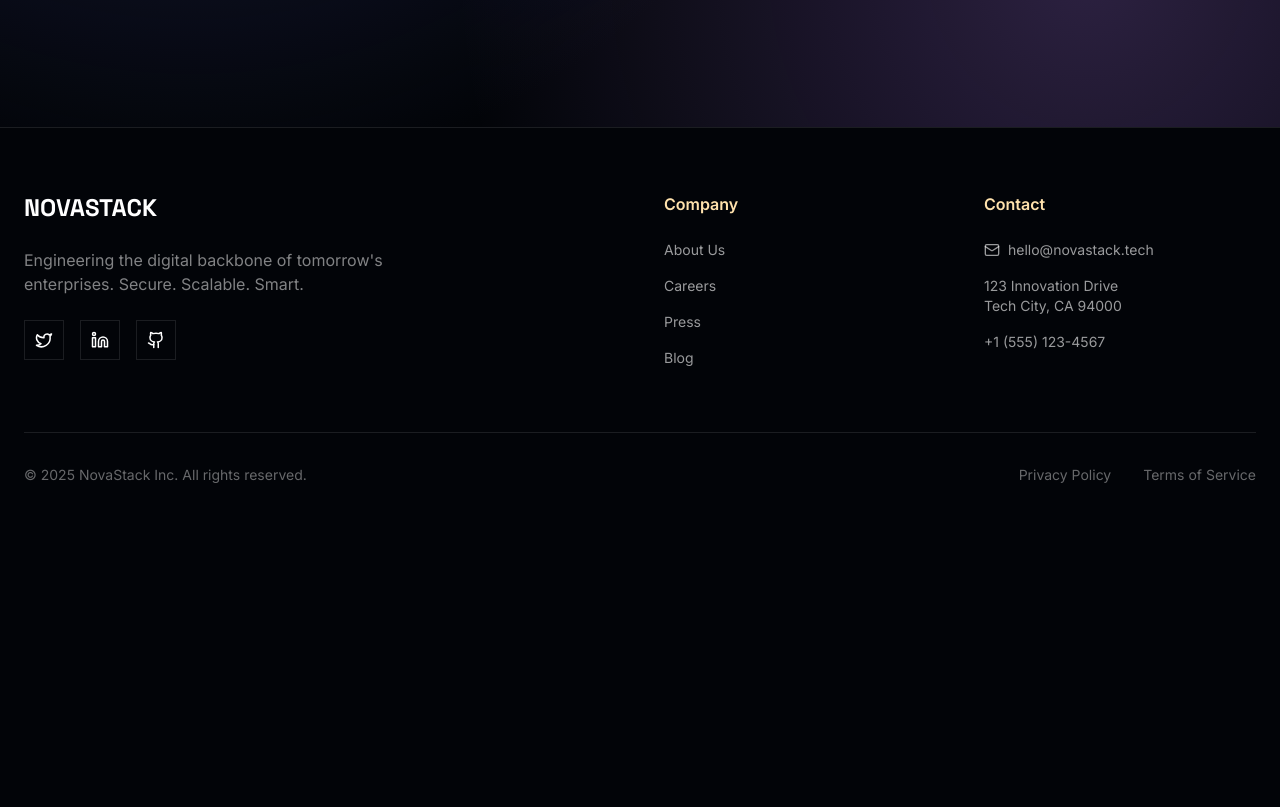
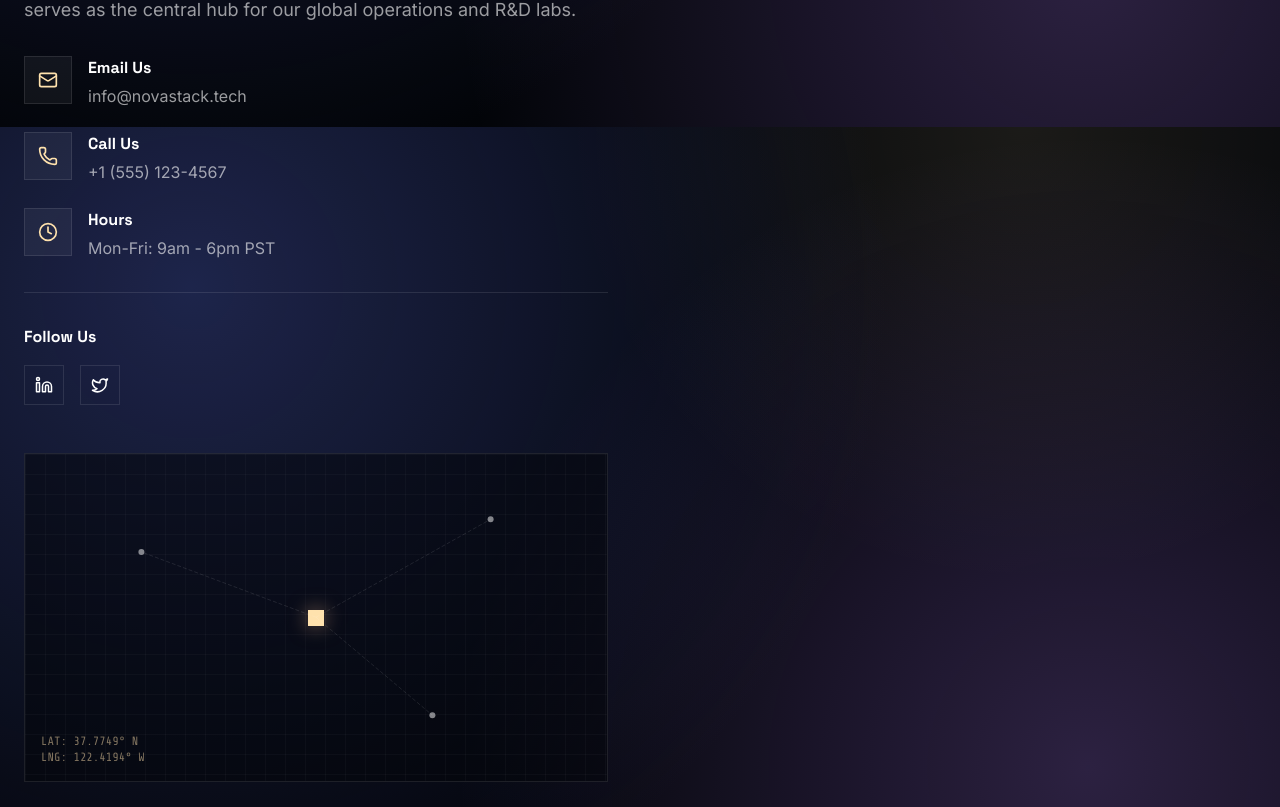
Before and after one commit to AsimBinNasir/NovaStack, a React (Vite) app: page /contact in a window 1280 px wide. Shown: the part 673-1480 px from the top of the page. Before the commit the page ends 1190 px from the top, so only its background shows below. Built offline with nearby package versions, Linux system fonts and the light colour scheme; a web font is replaced by a local one.

Commit message:
feat(Contact): implement ContactInfo component with detailed contact methods and visual elements

```diff
--- a/src/components/CallToAction.jsx
+++ b/src/components/CallToAction.jsx
@@ -10,8 +10,6 @@ export const CallToAction = () => {
     }
     return (
         <section className="py-32 relative overflow-hidden">
-            {/* Background flare */}
-            {/* Note: Tailwind colors like nova-purple/20 must be defined in your tailwind.config.js */}
             <div className="absolute top-1/2 left-1/2 -translate-x-1/2 -translate-y-1/2 w-[600px] h-[600px] bg-nova-purple/20 rounded-full blur-[120px] pointer-events-none"></div>
 
             <div className="container mx-auto px-6 relative z-10 text-center">
--- a/src/components/Footer.jsx
+++ b/src/components/Footer.jsx
@@ -1,23 +1,15 @@
-// Footer.jsx
-
 import React from 'react';
 import { useNavigate } from 'react-router-dom';
 import { Twitter, Linkedin, Github, Mail } from 'lucide-react';
 
-// The ': React.FC' type annotation is removed
 export const Footer = () => {
   const navigate = useNavigate();
 
   // Function to navigate to home and scroll to the top of the page
   const handleHomeClick = (e) => {
-    e.preventDefault(); // Prevent default link behavior
-
-    // 1. Navigate to the home path.
-    // If the user is already on the home page, this does nothing but change the history state.
+    e.preventDefault();
     navigate('/');
 
-    // 2. Scroll to the top of the viewport.
-    // The smooth scrolling effect is handled by the global CSS rule on <html>.
     window.scrollTo(0, 0);
   };
 
@@ -73,7 +65,6 @@ export const Footer = () => {
         </div>
 
         <div className="border-t border-white/10 pt-8 flex flex-col md:flex-row justify-between items-center text-sm text-white/40">
-          {/* Using JavaScript to get the current year for the copyright date */}
           <p>&copy; {new Date().getFullYear()} NovaStack Inc. All rights reserved.</p>
           <div className="flex space-x-8 mt-4 md:mt-0">
             <a href="#" className="hover:text-white transition-colors">Privacy Policy</a>
--- a/src/components/Services.jsx
+++ b/src/components/Services.jsx
@@ -1,10 +1,6 @@
-// Services.jsx
-
 import React from 'react';
-// Lucide icons are used for visual appeal in the service boxes
 import { Cloud, ShieldCheck, Cpu, Database, Globe, Zap } from 'lucide-react';
 
-// The ServiceItem interface is removed, but the data structure remains
 const services = [
   {
     title: "Cloud Migration",
@@ -32,7 +28,6 @@ const services = [
   },
 ];
 
-// The ': React.FC' type annotation is removed
 export const Services = () => {
   return (
     <section id="services" className="py-24 relative">
@@ -48,7 +43,6 @@ export const Services = () => {
         <div className="grid grid-cols-1 md:grid-cols-3 gap-4">
           {services.map((service, index) => (
             <div
-              // Using index as a key is okay if the list order is static
               key={index}
               className={`
                 group relative p-8 bg-white/5 border border-white/10 backdrop-blur-sm
--- a/src/components/Testimonials.jsx
+++ b/src/components/Testimonials.jsx
@@ -1,9 +1,6 @@
-// Testimonials.jsx
-
 import React, { useState, useEffect } from 'react';
 import { Quote } from 'lucide-react';
 
-// The TestimonialItem interface is removed
 const testimonials = [
   {
     quote: "NovaStack transformed our archaic infrastructure into a streamlined, cloud-native powerhouse. The efficiency gains were immediate.",
@@ -37,7 +34,6 @@ const testimonials = [
   }
 ];
 
-// The ': React.FC' type annotation is removed
 export const Testimonials = () => {
   const [currentIndex, setCurrentIndex] = useState(0);
 
@@ -45,7 +41,7 @@ export const Testimonials = () => {
     const interval = setInterval(() => {
       // Loop back to 0 when the last item is reached
       setCurrentIndex((prev) => (prev + 1) % testimonials.length);
-    }, 5000); // Slides every 5 seconds (5000ms)
+    }, 3000); // Slides every 3 seconds (3000ms)
     return () => clearInterval(interval);
   }, []);
 
@@ -93,7 +89,6 @@ export const Testimonials = () => {
 
         {/* Carousel Track */}
         <div className="relative -mx-4">
-            {/* Embed internal CSS for responsive custom property calculation */}
             <style>{`
               #testimonial-track-wrapper {
                 --slide-width: 100%;
--- a/src/components/about/AboutCTA.jsx
+++ b/src/components/about/AboutCTA.jsx
@@ -3,7 +3,6 @@ import { ArrowRight } from 'lucide-react';
 import { Button } from '../ui/Button';
 import { useNavigate } from 'react-router-dom';
 
-// The ': React.FC' type annotation is removed
 export const AboutCTA = () => {
   const navigate = useNavigate();
 
--- a/src/components/about/AboutHero.jsx
+++ b/src/components/about/AboutHero.jsx
@@ -1,5 +1,3 @@
-// AboutHero.jsx
-
 import React from 'react';
 
 // Configuration for the schematic nodes representing the network architecture
@@ -24,7 +22,6 @@ const BEAMS = [
   { d: "M600 450 Q 500 375 400 300", delay: 2 },
 ];
 
-// The ': React.FC' type annotation is removed
 export const AboutHero = () => {
   return (
     <section className="container mx-auto px-6 py-20 md:py-28">
--- a/src/components/about/Principles.jsx
+++ b/src/components/about/Principles.jsx
@@ -22,13 +22,11 @@ const PrincipleCard = ({ icon: Icon, title, description, theme }) => { // eslint
     <div className={`p-10 border border-white/10 bg-nova-dark/40 backdrop-blur-md relative overflow-hidden group ${c.borderHover} transition-colors duration-300`}>
       {/* Background Large Icon Watermark */}
       <div className="absolute top-0 right-0 p-6 opacity-5 group-hover:opacity-10 transition-opacity duration-500">
-        {/* The Icon is used here! */}
         <Icon size={120} strokeWidth={1} />
       </div>
 
       <div className="relative z-10">
         <div className={`w-16 h-16 ${c.iconBg} flex items-center justify-center mb-6 ${c.iconText} border ${c.iconBorder}`}>
-          {/* And here! */}
           <Icon className="w-8 h-8" />
         </div>
         <h3 className="text-2xl font-bold mb-4 font-display text-white">{title}</h3>
--- a/src/components/about/Team.jsx
+++ b/src/components/about/Team.jsx
@@ -1,8 +1,5 @@
-// Team.jsx
-
 import React from 'react';
 
-// The TeamMember interface is removed, and the data structure remains in JS
 export const Team = () => {
   const members = [
     {
--- a/src/components/contact/ContactInfo.jsx
+++ b/src/components/contact/ContactInfo.jsx
@@ -1,9 +1,99 @@
-import React from 'react'
+import React from 'react';
+import { Mail, Phone, Linkedin, Twitter, Clock } from 'lucide-react';
 
-const ContactInfo = () => {
+
+export const ContactInfo = () => {
   return (
-    <div>ContactInfo</div>
-  )
-}
+    <div className="space-y-12">
+      <div>
+        <h3 className="text-2xl font-display font-bold mb-6 text-white">Other Ways to Connect</h3>
+        <p className="text-white/60 text-lg leading-relaxed mb-8">
+          Located in the heart of the Innovation District, our headquarters serves as the central hub for our global operations and R&D labs.
+        </p>
+
+        <div className="space-y-6">
+          <div className="flex items-start gap-4 group">
+            <div className="w-12 h-12 bg-white/5 border border-white/10 flex items-center justify-center text-nova-peach group-hover:bg-nova-peach group-hover:text-nova-dark transition-colors duration-300">
+              <Mail size={20} />
+            </div>
+            <div>
+              <h4 className="font-display font-bold text-white mb-1">Email Us</h4>
+              <a href="mailto:info@novastack.tech" className="text-white/60 hover:text-white transition-colors">info@novastack.tech</a>
+            </div>
+          </div>
+
+          <div className="flex items-start gap-4 group">
+            <div className="w-12 h-12 bg-white/5 border border-white/10 flex items-center justify-center text-nova-peach group-hover:bg-nova-peach group-hover:text-nova-dark transition-colors duration-300">
+              <Phone size={20} />
+            </div>
+            <div>
+              <h4 className="font-display font-bold text-white mb-1">Call Us</h4>
+              <p className="text-white/60">+1 (555) 123-4567</p>
+            </div>
+          </div>
+
+            <div className="flex items-start gap-4 group">
+            <div className="w-12 h-12 bg-white/5 border border-white/10 flex items-center justify-center text-nova-peach group-hover:bg-nova-peach group-hover:text-nova-dark transition-colors duration-300">
+              <Clock size={20} />
+            </div>
+            <div>
+              <h4 className="font-display font-bold text-white mb-1">Hours</h4>
+              <p className="text-white/60">Mon-Fri: 9am - 6pm PST</p>
+            </div>
+          </div>
+        </div>
+
+        <div className="mt-8 pt-8 border-t border-white/10">
+          <h4 className="font-display font-bold text-white mb-4">Follow Us</h4>
+          <div className="flex space-x-4">
+            {/* LinkedIn Link */}
+            <a href="#" className="w-10 h-10 border border-white/10 flex items-center justify-center hover:bg-white hover:text-nova-dark transition-colors" aria-label="LinkedIn">
+              <Linkedin size={18} />
+            </a>
+            {/* Twitter Link */}
+            <a href="#" className="w-10 h-10 border border-white/10 flex items-center justify-center hover:bg-white hover:text-nova-dark transition-colors" aria-label="Twitter">
+              <Twitter size={18} />
+            </a>
+          </div>
+        </div>
+      </div>
+
+      {/* Abstract Tech Map Visual */}
+      <div className="relative w-full aspect-video bg-nova-dark/50 border border-white/10 overflow-hidden group">
+        <div className="absolute inset-0 opacity-30"
+              style={{
+                // Grid pattern background
+                backgroundImage: 'linear-gradient(rgba(255,255,255,0.1) 1px, transparent 1px), linear-gradient(90deg, rgba(255,255,255,0.1) 1px, transparent 1px)',
+                backgroundSize: '20px 20px'
+              }}>
+        </div>
+
+        {/* Animated Map Nodes */}
+        <div className="absolute inset-0">
+            {/* Central Node (Headquarters) */}
+            <div className="absolute top-1/2 left-1/2 -translate-x-1/2 -translate-y-1/2 w-4 h-4 bg-nova-peach shadow-[0_0_20px_rgba(255,200,150,0.5)]">
+              <div className="absolute inset-0 animate-ping bg-nova-peach opacity-50"></div>
+            </div>
+
+            {/* Connecting Lines and Secondary Nodes using SVG */}
+            <svg className="absolute inset-0 w-full h-full pointer-events-none">
+              <line x1="50%" y1="50%" x2="20%" y2="30%" stroke="rgba(255,255,255,0.1)" strokeDasharray="4 2" />
+              <line x1="50%" y1="50%" x2="80%" y2="20%" stroke="rgba(255,255,255,0.1)" strokeDasharray="4 2" />
+              <line x1="50%" y1="50%" x2="70%" y2="80%" stroke="rgba(255,255,255,0.1)" strokeDasharray="4 2" />
+              <circle cx="20%" cy="30%" r="3" fill="rgba(255,255,255,0.5)" />
+              <circle cx="80%" cy="20%" r="3" fill="rgba(255,255,255,0.5)" />
+              <circle cx="70%" cy="80%" r="3" fill="rgba(255,255,255,0.5)" />
+            </svg>
+        </div>
+
+        {/* Location Coordinates */}
+        <div className="absolute bottom-4 left-4 text-xs font-mono text-nova-peach/50">
+          LAT: 37.7749° N <br/>
+          LNG: 122.4194° W
+        </div>
+      </div>
+    </div>
+  );
+};
 
 export default ContactInfo
```
Also changed, not shown: src/components/Header.jsx (+4 -5 lines), src/components/Hero.jsx (+1 -9 lines).
